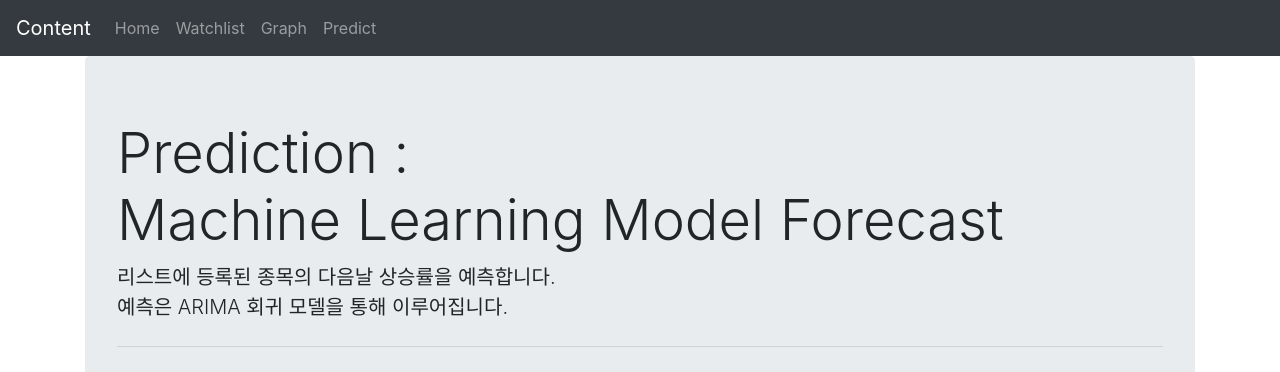
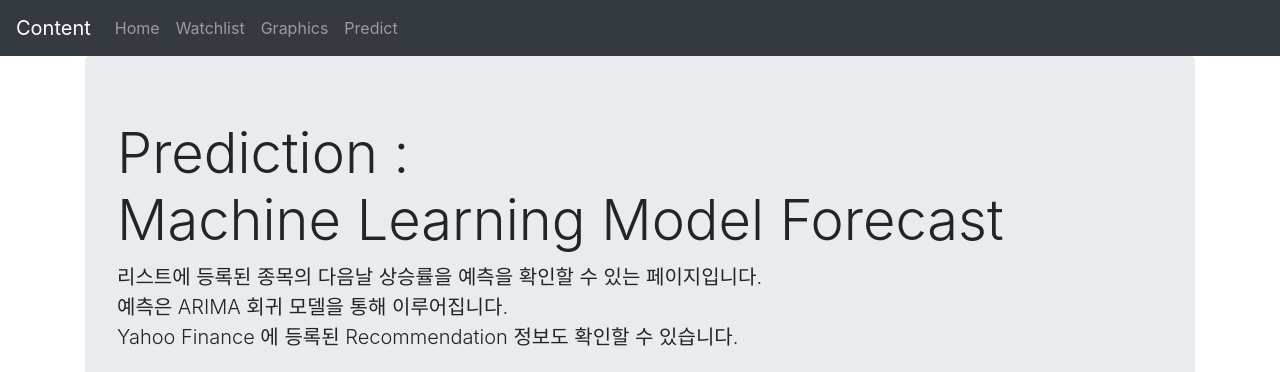
Before and after one commit to Joonqi/S3_StarWatcher, a Flask app: page /predict in a window 1280 px wide. Shown: the top 372 px of the page. Run offline with Flask 2, Linux system fonts and the light colour scheme; data that the repository does not hold is empty.

Commit message:
minor update

```diff
--- a/app/templates/base.html
+++ b/app/templates/base.html
@@ -22,7 +22,7 @@
             <a class="nav-link" href="/star">Watchlist</a>
           </li>
           <li class="nav-item">
-            <a class="nav-link" href="/graph">Graph</a>
+            <a class="nav-link" href="/graph">Graphics</a>
           </li>
           <li class="nav-item">
             <a class="nav-link" href="/predict">Predict</a>
--- a/app/templates/index.html
+++ b/app/templates/index.html
@@ -10,9 +10,9 @@ Make up your own watchlist get ML prediction for better trading!
 {% endblock  %}
 
 {% block main_body  %}
-    Watchlist tab 에서 관심가는 종목들을 리스트에 추가하고 확인할 수 있습니다.<br>
-    Graph tab 에서 관심종목들의 그래프를 확인할 수 있습니다.<br>
-    Predict tab 에서 관심종목에 대한 머신 러닝 예측 결과를 확인할 수 있습니다.<br>
+Watchlist tab 에서 관심가는 종목들을 리스트에 추가하고 확인할 수 있습니다.<br>
+Graph tab 에서 관심종목들의 그래프를 확인할 수 있습니다.<br>
+Predict tab 에서 관심종목에 대한 머신 러닝 예측 결과를 확인할 수 있습니다.<br>
 <br><br>
 <a class="btn btn-outline-danger btn-lg" href="/refresh" role="button">Refresh List</a>
 {% endblock  %}
--- a/app/templates/predict.html
+++ b/app/templates/predict.html
@@ -1,4 +1,5 @@
 {% extends 'base.html' %}
+
 
 {% block title %}
 Prediction : <br>
@@ -6,8 +7,9 @@ Machine Learning Model Forecast
 {% endblock %}
 
 {% block lead %}
-리스트에 등록된 종목의 다음날 상승률을 예측합니다.<br>
-예측은 ARIMA 회귀 모델을 통해 이루어집니다.
+리스트에 등록된 종목의 다음날 상승률을 예측을 확인할 수 있는 페이지입니다.<br>
+예측은 ARIMA 회귀 모델을 통해 이루어집니다.<br>
+Yahoo Finance 에 등록된 Recommendation 정보도 확인할 수 있습니다.
 {% endblock %}
 
 {% block main_body  %}
--- a/app/templates/watchlist.html
+++ b/app/templates/watchlist.html
@@ -1,4 +1,5 @@
 {% extends 'base.html' %}
+
 
 {% block title %}
 Watchlist
```
Also changed, not shown: app/templates/graph.html (+7 -1 lines).
